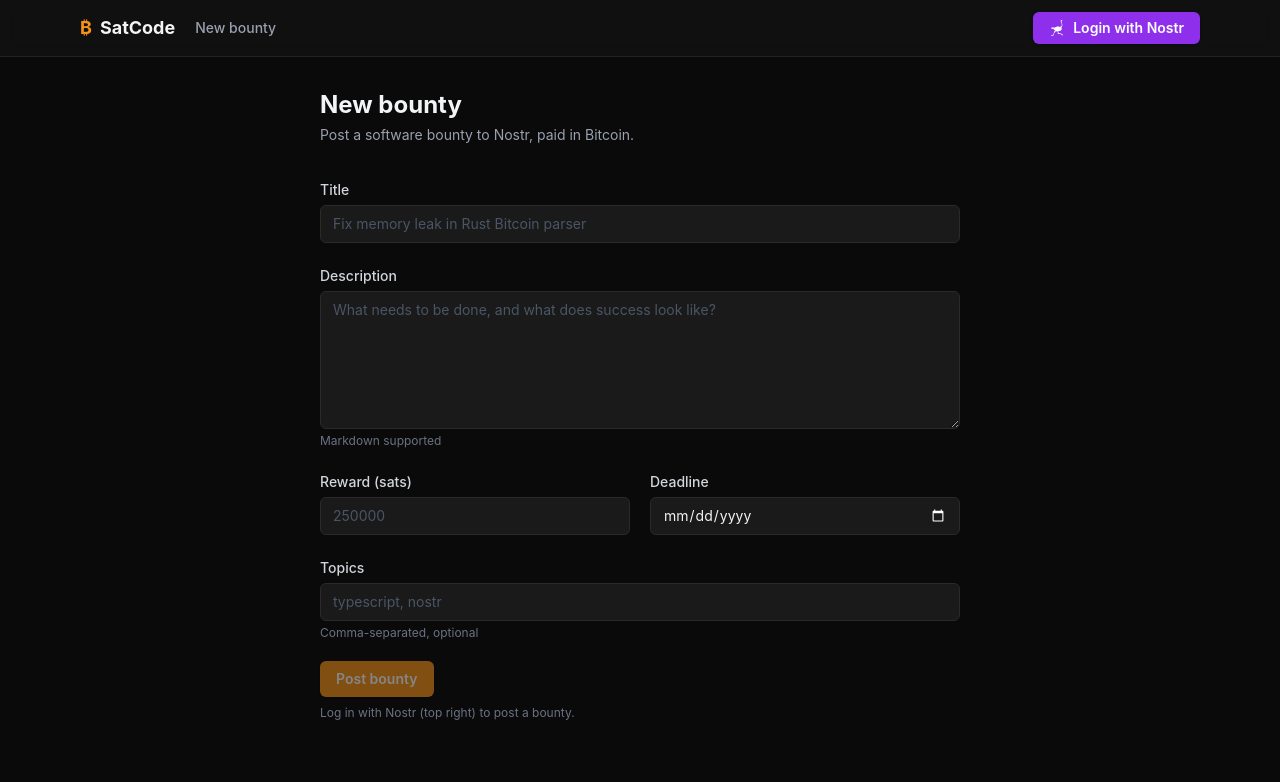
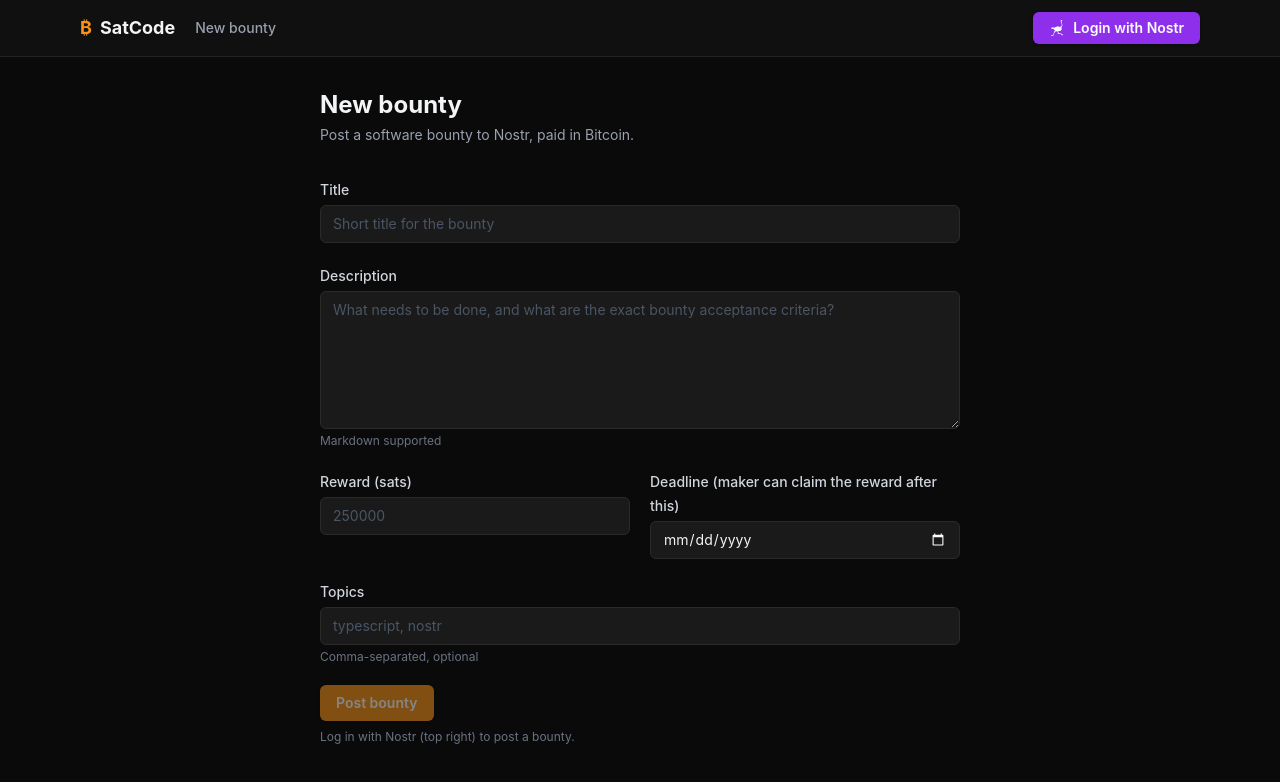
Before and after one commit to satcodexyz/satcode, a SvelteKit app: page /bounties/new in a window 1280 px wide. Shown: the top 782 px of the page. Built offline with nearby package versions, Linux system fonts and the light colour scheme.

Commit message:
feat: update placeholders in bounty creation form

```diff
--- a/src/routes/bounties/new/+page.svelte
+++ b/src/routes/bounties/new/+page.svelte
@@ -116,7 +116,7 @@
           bind:value={title}
           maxlength="120"
           required
-          placeholder="Fix memory leak in Rust Bitcoin parser"
+          placeholder="Short title for the bounty"
           class={inputClasses}
         />
       </label>
@@ -127,7 +127,7 @@
           bind:value={description}
           rows="6"
           required
-          placeholder="What needs to be done, and what does success look like?"
+          placeholder="What needs to be done, and what are the exact bounty acceptance criteria?"
           class={inputClasses}></textarea>
         <span class="mt-1 block text-xs text-gray-500">Markdown supported</span>
       </label>
@@ -147,7 +147,7 @@
         </label>
 
         <label class="block">
-          <span class="text-sm font-medium text-gray-300">Deadline</span>
+          <span class="text-sm font-medium text-gray-300">Deadline (maker can claim the reward after this)</span>
           <input
             type="date"
             bind:value={deadline}
```
